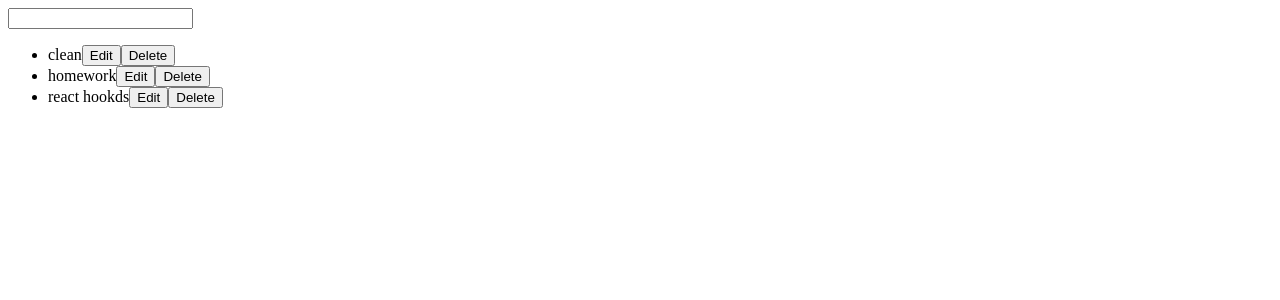
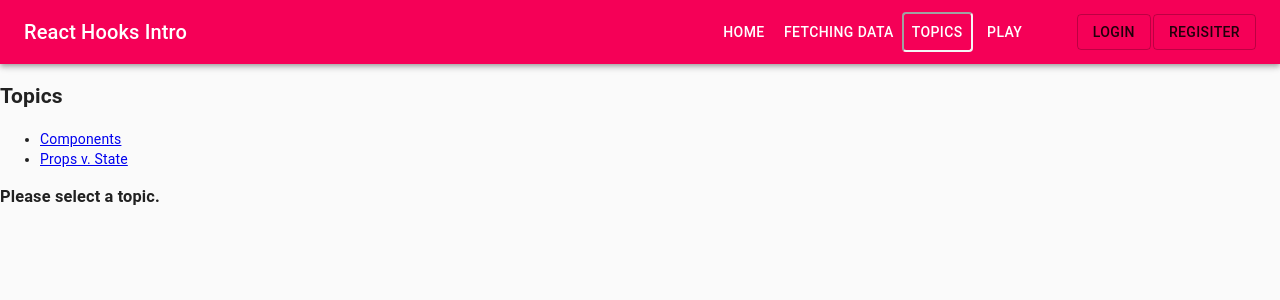
Before and after one commit to indresh44/react-hooks-intro, a React (Create React App) app: page /topics in a window 1280 px wide. Shown: the top 300 px of the page. Built offline with nearby package versions, Linux system fonts and the light colour scheme.

Commit message:
router, appbar, drawer, etc added

```diff
--- a/package.json
+++ b/package.json
@@ -4,12 +4,14 @@
   "private": true,
   "dependencies": {
     "@material-ui/core": "^4.12.3",
+    "@material-ui/icons": "^4.11.2",
     "@testing-library/jest-dom": "^5.14.1",
     "@testing-library/react": "^11.2.7",
     "@testing-library/user-event": "^12.8.3",
     "axios": "^0.21.1",
     "react": "^17.0.2",
     "react-dom": "^17.0.2",
+    "react-router-dom": "^5.2.0",
     "react-scripts": "4.0.3",
     "uuid": "^8.3.2",
     "uuidv4": "^6.2.11",
--- a/src/dataFetching/Fetch.js
+++ b/src/dataFetching/Fetch.js
@@ -61,7 +61,11 @@ export default function Fetch() {
   return (
     <>
       <CssBaseline />
-      <AppBar position="fixed" color="primary" style={{ alignItems: "center" }}>
+      <AppBar
+        position="relative"
+        color="primary"
+        style={{ alignItems: "center" }}
+      >
         <h2>Fetch Data</h2>
       </AppBar>
       <Container maxWidth="sm" style={{ marginTop: "5em" }}>
--- /dev/null
+++ b/src/router/App.js
@@ -0,0 +1,132 @@
+import React, { useEffect, useState } from "react";
+import AppBar from "@material-ui/core/AppBar";
+import Toolbar from "@material-ui/core/Toolbar";
+import Button from "@material-ui/core/Button";
+import Typography from "@material-ui/core/Typography";
+import { Switch, Route, Link, useLocation } from "react-router-dom";
+import Topics from "./components/Topics";
+import RandomHooksPlay from "../App";
+import Login from "../Login";
+import Regisiter from "../Register";
+import Fetch from "../dataFetching/Fetch";
+import { makeStyles } from "@material-ui/core/styles";
+import CssBaseline from "@material-ui/core/CssBaseline";
+import NavbarButtton from "./components/NavbarButtton";
+import Hidden from "@material-ui/core/Hidden";
+import LayoutDrawer from "./components/LayoutDrawer";
+import MenuIcon from "@material-ui/icons/Menu";
+
+// import Link from "@material-ui/core/Link";
+
+const useStyles = makeStyles((theme) => ({
+  grow: {
+    flexGrow: 1,
+  },
+}));
+
+function usePageViews(setCurrentPage) {
+  let location = useLocation();
+  useEffect(() => {
+    console.log(location);
+    setCurrentPage(location.pathname);
+  }, [location]);
+}
+
+export default function App() {
+  const classes = useStyles();
+  const [currentPage, setCurrentPage] = useState("/");
+  const [openDrawer, setOpenDrawer] = useState(false);
+
+  usePageViews(setCurrentPage);
+
+  return (
+    <div>
+      <CssBaseline />
+      <AppBar color="secondary" position="relative">
+        <Toolbar>
+          <Hidden mdUp>
+            <Button onClick={() => setOpenDrawer(true)}>
+              <MenuIcon color="action" />
+            </Button>
+          </Hidden>
+          <Typography variant="h6" noWrap className={classes.grow}>
+            React Hooks Intro
+          </Typography>
+          <Hidden smDown>
+            <NavbarButtton
+              to="/"
+              name="Home"
+              setPage={setCurrentPage}
+              isCurrent={"/" === currentPage ? true : false}
+            />
+            <NavbarButtton
+              to="/fetchingdata"
+              name="Fetching Data"
+              setPage={setCurrentPage}
+              isCurrent={"/fetchingdata" === currentPage ? true : false}
+            />
+            <NavbarButtton
+              to="/topics"
+              name="Topics"
+              setPage={setCurrentPage}
+              isCurrent={"/topics" === currentPage ? true : false}
+            />
+            <NavbarButtton
+              to="/play"
+              name="Play"
+              setPage={setCurrentPage}
+              isCurrent={"/play" === currentPage ? true : false}
+            />
+          </Hidden>
+          <LayoutDrawer
+            open={openDrawer}
+            setOpen={setOpenDrawer}
+            currentPage={currentPage}
+          />
+          <Button
+            variant="outlined"
+            component={Link}
+            to="/login"
+            style={{ marginLeft: "40px" }}
+          >
+            Login
+          </Button>
+          <Button
+            variant="outlined"
+            component={Link}
+            to="/register"
+            style={{ marginLeft: "2px" }}
+          >
+            Regisiter
+          </Button>
+        </Toolbar>
+      </AppBar>
+      {/* A <Switch> looks through its children <Route>s and
+              renders the first one that matches the current URL. */}
+      <Switch>
+        <Route path="/play">
+          <RandomHooksPlay />
+        </Route>
+        <Route path="/login">
+          <Login />
+        </Route>
+        <Route path="/fetchingdata">
+          <Fetch />
+        </Route>
+        <Route path="/register">
+          <Regisiter />
+        </Route>
+        <Route path="/topics">
+          <Topics />
+        </Route>
+        <Route path="/">
+          <Home />
+        </Route>
+      </Switch>
+    </div>
+  );
+}
+
+function Home() {
+  return <h2>Home</h2>;
+}
--- /dev/null
+++ b/src/router/components/LayoutDrawer.js
@@ -0,0 +1,82 @@
+import React from "react";
+import Drawer from "@material-ui/core/Drawer";
+import List from "@material-ui/core/List";
+import ListItem from "@material-ui/core/ListItem";
+import { makeStyles } from "@material-ui/core/styles";
+import ListItemText from "@material-ui/core/ListItemText";
+import { Link } from "react-router-dom";
+
+const useStyles = makeStyles({
+  list: {
+    width: 250,
+  },
+  paper: {
+    background: "black",
+    color: "white",
+  },
+  selectedItem: {
+    background: "white",
+    color: "black",
+  },
+  item: {
+    "&:hover": {
+      background: "white",
+      color: "black",
+    },
+  },
+});
+
+const menuItem = [
+  { name: "Home", to: "/" },
+  { name: "Fetching Data", to: "/fetchingdata" },
+  { name: "Topics", to: "/topics" },
+  { name: "Play", to: "/play" },
+];
+
+export default function LayoutDrawer(props) {
+  const classes = useStyles();
+  const toggleDrawer = (open) => (event) => {
+    if (
+      event.type === "keydown" &&
+      (event.key === "Tab" || event.key === "Shift")
+    ) {
+      return;
+    }
+
+    props.setOpen(open);
+  };
+
+  return (
+    <div>
+      <Drawer
+        classes={{ paper: classes.paper }}
+        anchor="left"
+        open={props.open}
+        onClose={toggleDrawer(false)}
+      >
+        <List>
+          {menuItem.map((item, index) => (
+            <ListItem
+              button
+              classes={{
+                root:
+                  props.currentPage === item.to
+                    ? classes.selectedItem
+                    : classes.item,
+              }}
+              component={Link}
+              to={item.to}
+              key={item.name}
+              onClick={() => {
+                props.setOpen(false);
+                console.log(props.currentPage);
+              }}
+            >
+              <ListItemText primary={item.name} />
+            </ListItem>
+          ))}
+        </List>
+      </Drawer>
+    </div>
+  );
+}
--- /dev/null
+++ b/src/router/components/NavbarButtton.js
@@ -0,0 +1,34 @@
+import React from "react";
+import Button from "@material-ui/core/Button";
+import { Link } from "react-router-dom";
+import { makeStyles } from "@material-ui/core/styles";
+
+const useStyles = makeStyles((theme) => ({
+  border: {
+    border: "2px",
+    // borderLeft: "2px",
+    // borderRight: "2px",
+    // borderBottom: "2px",
+    borderStyle: "inset",
+    borderColor: "#f5f5f5",
+  },
+}));
+
+export default function NavbarButtton(props) {
+  const classes = useStyles();
+  // console.log(props);
+  // console.log(props.isCurrent);
+  return (
+    <Button
+      component={Link}
+      to={props.to}
+      style={{
+        color: "white",
+      }}
+      className={props.isCurrent ? classes.border : ""}
+      onClick={() => props.setPage(props.to)}
+    >
+      {props.name}
+    </Button>
+  );
+}
--- /dev/null
+++ b/src/router/components/Topics.js
@@ -0,0 +1,56 @@
+import React from "react";
+import {
+  Switch,
+  Route,
+  Link,
+  useRouteMatch,
+  useParams,
+} from "react-router-dom";
+
+export default function Topics() {
+  let match = useRouteMatch();
+  // console.log(match);
+  return (
+    <div>
+      <h2>Topics</h2>
+
+      <ul>
+        <li>
+          <Link to={`${match.url}/components/2`}>Components</Link>
+        </li>
+        <li>
+          <Link to={`${match.url}/props-v-state`}>Props v. State</Link>
+        </li>
+      </ul>
+
+      {/* The Topics page has its own <Switch> with more routes
+            that build on the /topics URL path. You can think of the
+            2nd <Route> here as an "index" page for all topics, or
+            the page that is shown when no topic is selected */}
+      <Switch>
+        <Route path={`${match.path}/:topicId/:num`}>
+          <Topic />
+        </Route>
+        <Route path={`${match.path}/:topicId`}>
+          <Topic />
+        </Route>
+        <Route path={match.path}>
+          <h3>Please select a topic.</h3>
+        </Route>
+      </Switch>
+    </div>
+  );
+}
+
+function Topic() {
+  let prms = useParams();
+  console.log(prms);
+  let { topicId } = useParams();
+  return (
+    <>
+      <h3>Requested topic ID: {topicId}</h3>
+      <h5>below are the parms passed:-</h5>
+      <p>{JSON.stringify(prms)}</p>
+    </>
+  );
+}
```
Also changed, not shown: src/index.js (+7 -3 lines), 1 other file (tests, documents, lock files or other folders).
